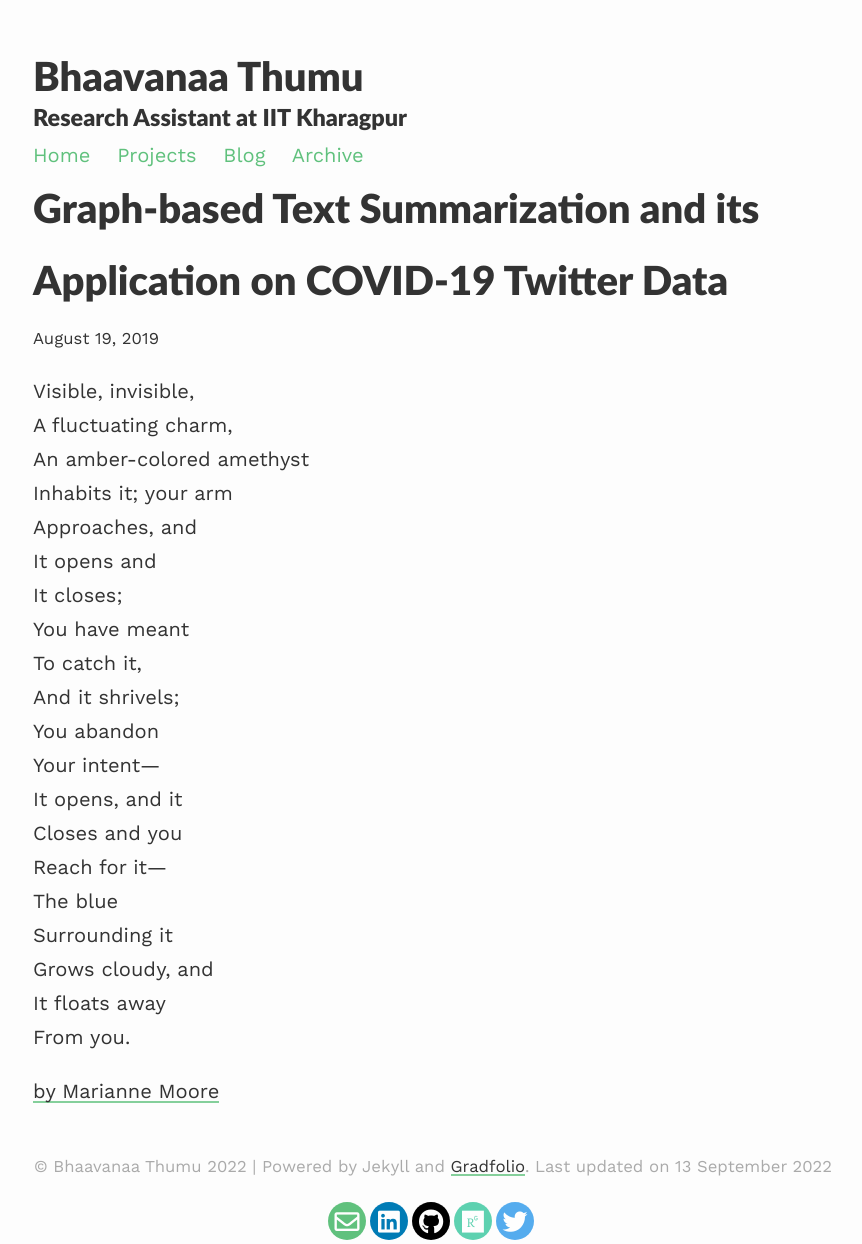
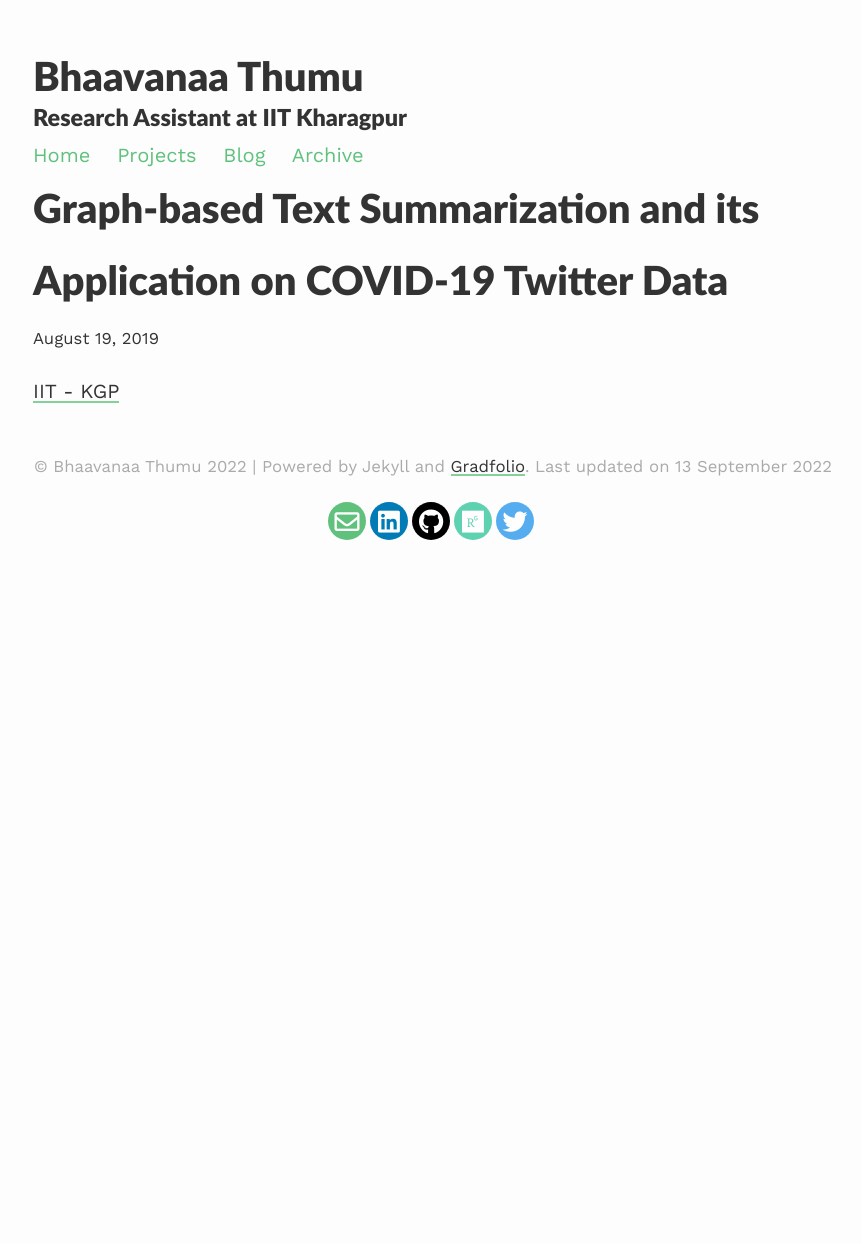
Before and after one commit to bhaavanaa/bhaavanaa.github.io, a Jekyll site: the page built from _posts/2019-08-19-jelly-fish.md, in a window 1280 px wide. Shown: the whole page, without its empty margins (207-1069 px from the left). Built offline with Jekyll 4.4.1, drawn with Linux system fonts in a browser that asks for light colours; nearby versions of some CDN libraries; after the commit the page ends 980 px from its top, so only the background shows below that.

Commit message:
added links

```diff
--- a/_posts/2019-08-19-jelly-fish.md
+++ b/_posts/2019-08-19-jelly-fish.md
@@ -3,25 +3,5 @@ layout: post
 title:  Graph-based Text Summarization and its Application on COVID-19 Twitter Data
 ---
 
-Visible, invisible,
-A fluctuating charm,
-An amber-colored amethyst
-Inhabits it; your arm
-Approaches, and
-It opens and
-It closes;
-You have meant
-To catch it,
-And it shrivels;
-You abandon
-Your intent—
-It opens, and it
-Closes and you
-Reach for it—
-The blue
-Surrounding it
-Grows cloudy, and
-It floats away
-From you.
 
-[by Marianne Moore](https://poets.org/anthology/poems-your-poetry-project-public-domain)
+[IIT - KGP](https://www.worldscientific.com/doi/epdf/10.1142/S0218488522400190)
```
Also changed, not shown: _posts/2020-03-09-home-they-brought.md (+1 -1 lines).
